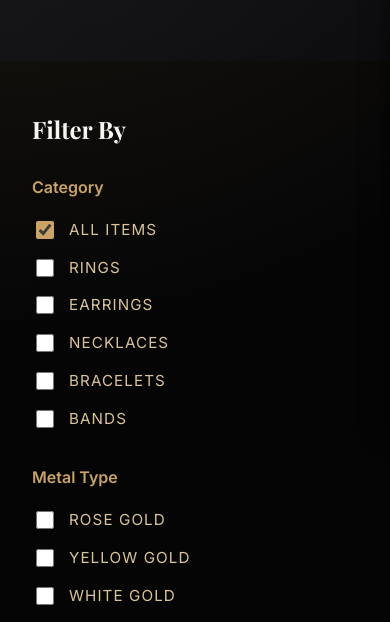
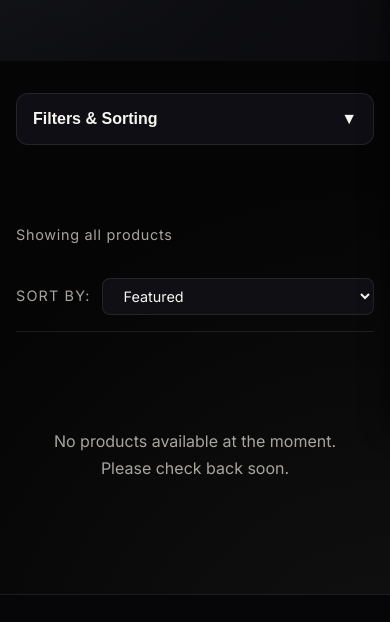
Before and after one commit to shirshak001/JEWEL, a plain HTML site: page collection.html in a window 390 px wide. Shown: the part 414-1036 px from the top of the page. Drawn offline with nearby package versions, Linux system fonts and the light colour scheme.

Commit message:
Improve mobile collection page with collapsible filters

```diff
--- a/assets/css/styles.css
+++ b/assets/css/styles.css
@@ -1515,6 +1515,28 @@ textarea:focus-visible {
     height: fit-content;
 }
 
+/* Mobile filter toggle button */
+.filter-toggle-btn {
+    display: none;
+    width: 100%;
+    padding: 1rem;
+    background: var(--color-surface);
+    border: 1px solid var(--color-border);
+    border-radius: 0.75rem;
+    color: var(--color-foreground);
+    font-size: 1rem;
+    font-weight: 600;
+    cursor: pointer;
+    margin-bottom: 1rem;
+    align-items: center;
+    justify-content: space-between;
+    gap: 0.5rem;
+}
+
+.filter-toggle-btn:hover {
+    border-color: var(--color-accent);
+}
+
 .filter-section h3 {
     font-family: var(--font-display);
     font-size: 1.5rem;
@@ -2058,6 +2080,43 @@ textarea:focus-visible {
 
     .collection-sidebar {
         position: static;
+        max-height: 0;
+        overflow: hidden;
+        transition: max-height 0.3s ease;
+    }
+
+    .collection-sidebar.open {
+        max-height: 2000px;
+    }
+
+    .filter-toggle-btn {
+        display: flex;
+    }
+
+    .filter-section {
+        background: var(--color-card);
+        padding: 1.5rem;
+        border-radius: 1rem;
+        border: 1px solid var(--color-border);
+    }
+
+    .filter-block {
+        margin-bottom: 1.5rem;
+    }
+
+    .collection-toolbar {
+        flex-direction: column;
+        align-items: stretch;
+        gap: 1rem;
+    }
+
+    .sort-controls {
+        width: 100%;
+        justify-content: space-between;
+    }
+
+    .sort-select {
+        flex: 1;
     }
 
     .checkout-content {
@@ -2071,8 +2130,29 @@ textarea:focus-visible {
 }
 
 @media (max-width: 768px) {
+    .collection-section {
+        padding: 2rem 1rem;
+    }
+
+    .collection-container {
+        gap: 1.5rem;
+    }
+
     .products-grid {
         grid-template-columns: repeat(auto-fill, minmax(240px, 1fr));
+        gap: 1.5rem;
+    }
+
+    .filter-section h3 {
+        font-size: 1.3rem;
+    }
+
+    .filter-block h4 {
+        font-size: 0.95rem;
+    }
+
+    .collection-toolbar {
+        margin-bottom: 1rem;
     }
 
     .form-row {
--- a/assets/js/collection.js
+++ b/assets/js/collection.js
@@ -3,7 +3,23 @@ document.addEventListener('DOMContentLoaded', () => {
     loadProducts();
     initializeFilters();
     initializeSorting();
+    initializeFilterToggle();
 });
+
+// Mobile filter toggle
+function initializeFilterToggle() {
+    const toggleBtn = document.getElementById('filter-toggle');
+    const sidebar = document.getElementById('filter-sidebar');
+    const icon = document.getElementById('filter-icon');
+
+    if (!toggleBtn || !sidebar) return;
+
+    toggleBtn.addEventListener('click', () => {
+        const isOpen = sidebar.classList.toggle('open');
+        toggleBtn.setAttribute('aria-expanded', isOpen);
+        icon.textContent = isOpen ? '▲' : '▼';
+    });
+}
 
 function loadProducts() {
     const productsGrid = document.getElementById('products-grid');
--- a/collection.html
+++ b/collection.html
@@ -55,7 +55,12 @@
 
         <section class="collection-section">
             <div class="collection-container">
-                <aside class="collection-sidebar">
+                <button class="filter-toggle-btn" id="filter-toggle" aria-expanded="false">
+                    <span>Filters & Sorting</span>
+                    <span id="filter-icon">▼</span>
+                </button>
+
+                <aside class="collection-sidebar" id="filter-sidebar">
                     <div class="filter-section">
                         <h3>Filter By</h3>
 
```
